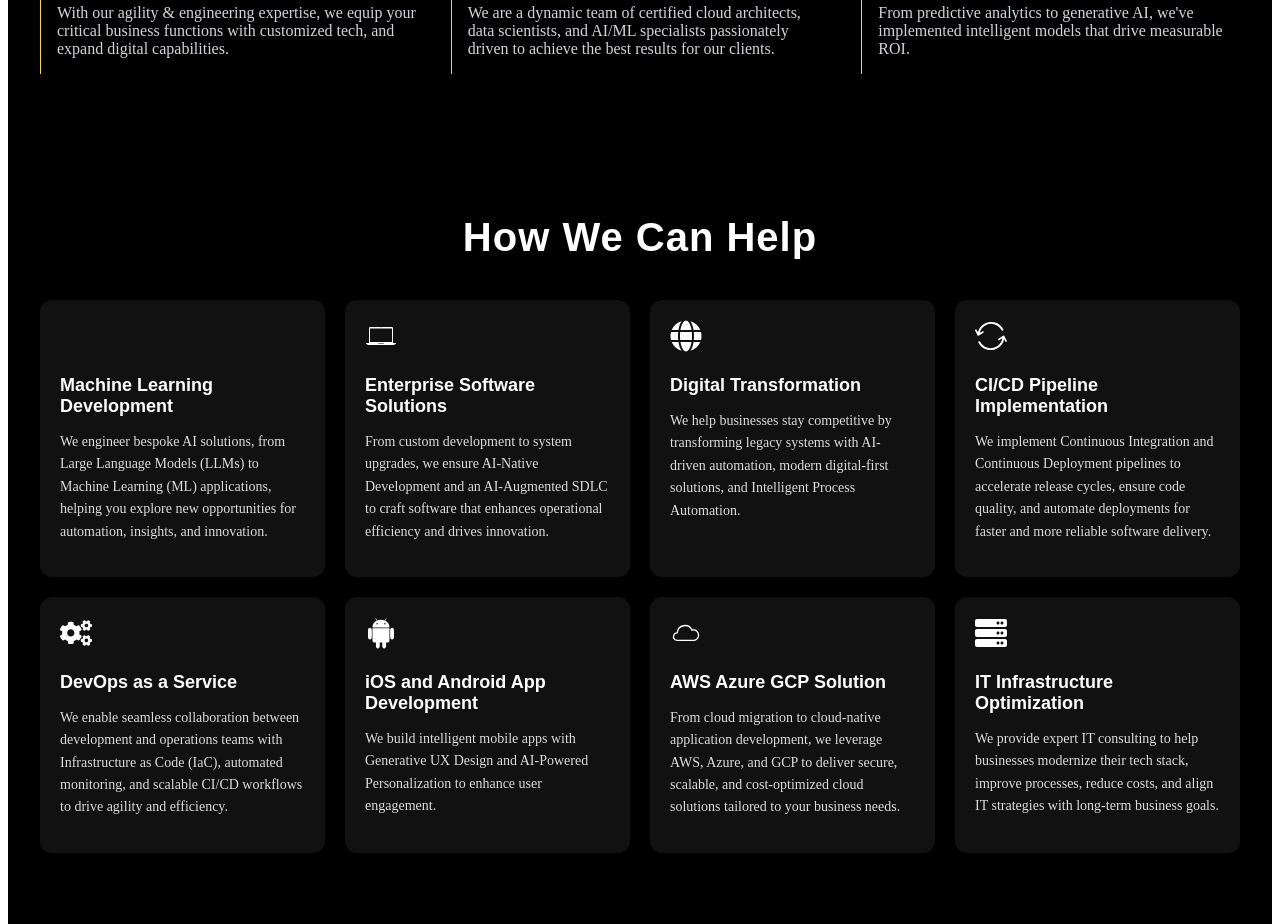
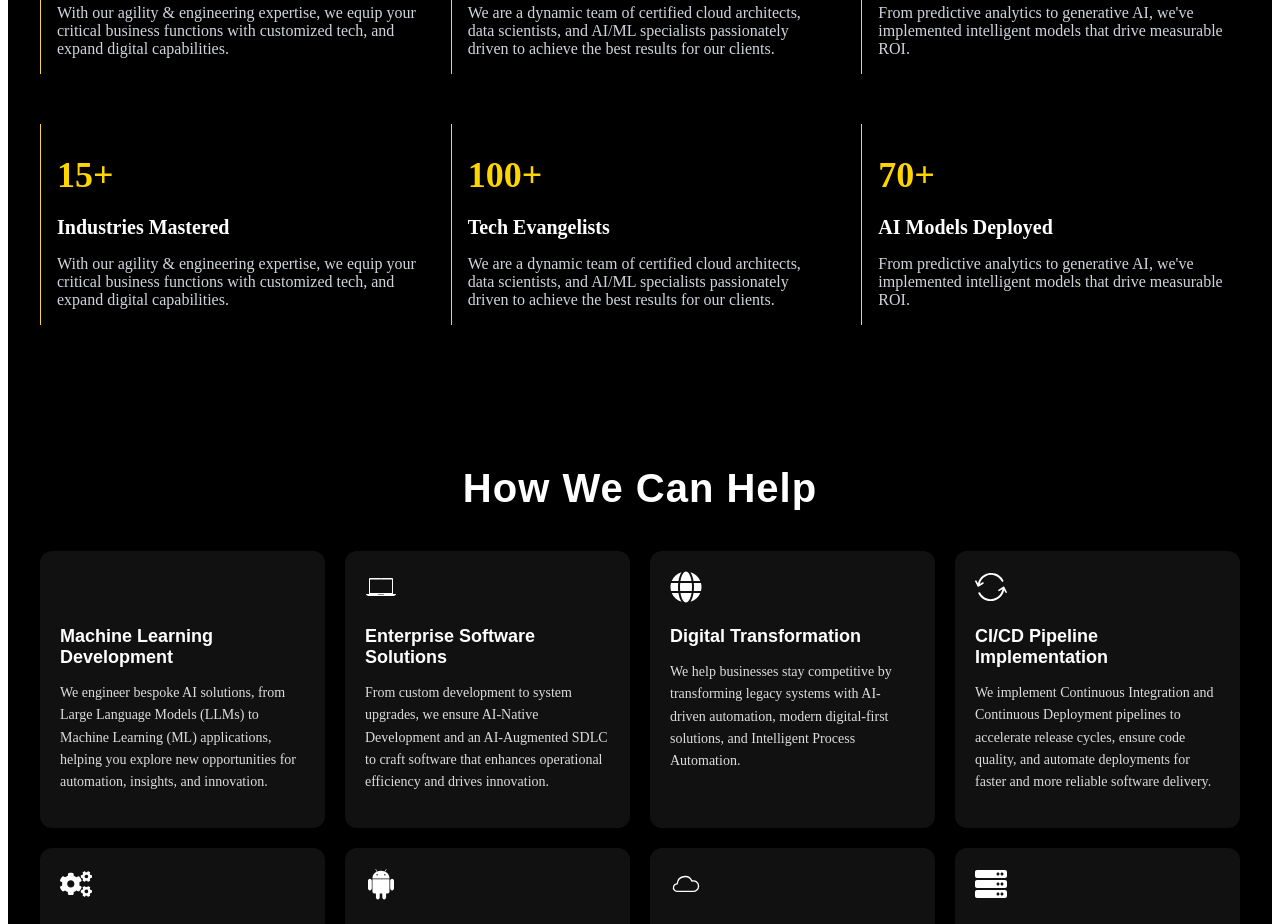
Before and after one commit to mond-tech/MondTech, a React (Vite) app: page / in a window 1280 px wide. Shown: the part 1780-2704 px from the top of the page. Built offline with nearby package versions, Linux system fonts and the light colour scheme; some icons are missing; the HTML template or start-up script is replaced by a standard one.

Commit message:
Add more Stats

```diff
--- a/src/sections/achivements.jsx
+++ b/src/sections/achivements.jsx
@@ -56,6 +56,38 @@
             </p>
           </div>
         </div>
+
+        <div className="stats-container2">
+          <div className="stats-card">
+            <h2 className="stats-number">15+</h2>
+            <h3 className="stats-title">Industries Mastered</h3>
+            <p className="stats-text">
+              With our agility & engineering expertise, we equip your critical
+              business functions with customized tech, and expand digital
+              capabilities.
+            </p>
+          </div>
+
+          <div className="stats-card">
+            <h2 className="stats-number">100+</h2>
+            <h3 className="stats-title">Tech Evangelists</h3>
+            <p className="stats-text">
+              We are a dynamic team of certified cloud architects, data
+              scientists, and AI/ML specialists passionately driven to achieve
+              the best results for our clients.
+            </p>
+          </div>
+
+          <div className="stats-card">
+            <h2 className="stats-number">70+</h2>
+            <h3 className="stats-title">AI Models Deployed</h3>
+            <p className="stats-text">
+              From predictive analytics to generative AI, we've implemented
+              intelligent models that drive measurable ROI.
+            </p>
+          </div>
+        </div>
+
       </div>
 
       <style>{`
@@ -118,8 +150,20 @@
           gap: 2rem;
         }
 
+        .stats-container2 {
+          max-width: 1200px;
+          margin: 0 auto;
+          margin-top: 50px;
+          display: grid;
+          grid-template-columns: 1fr;
+          gap: 2rem;
+        }
+
         @media (min-width: 768px) {
           .stats-container {
+            grid-template-columns: repeat(3, 1fr);
+          }
+          .stats-container2 {
             grid-template-columns: repeat(3, 1fr);
           }
         }
```
